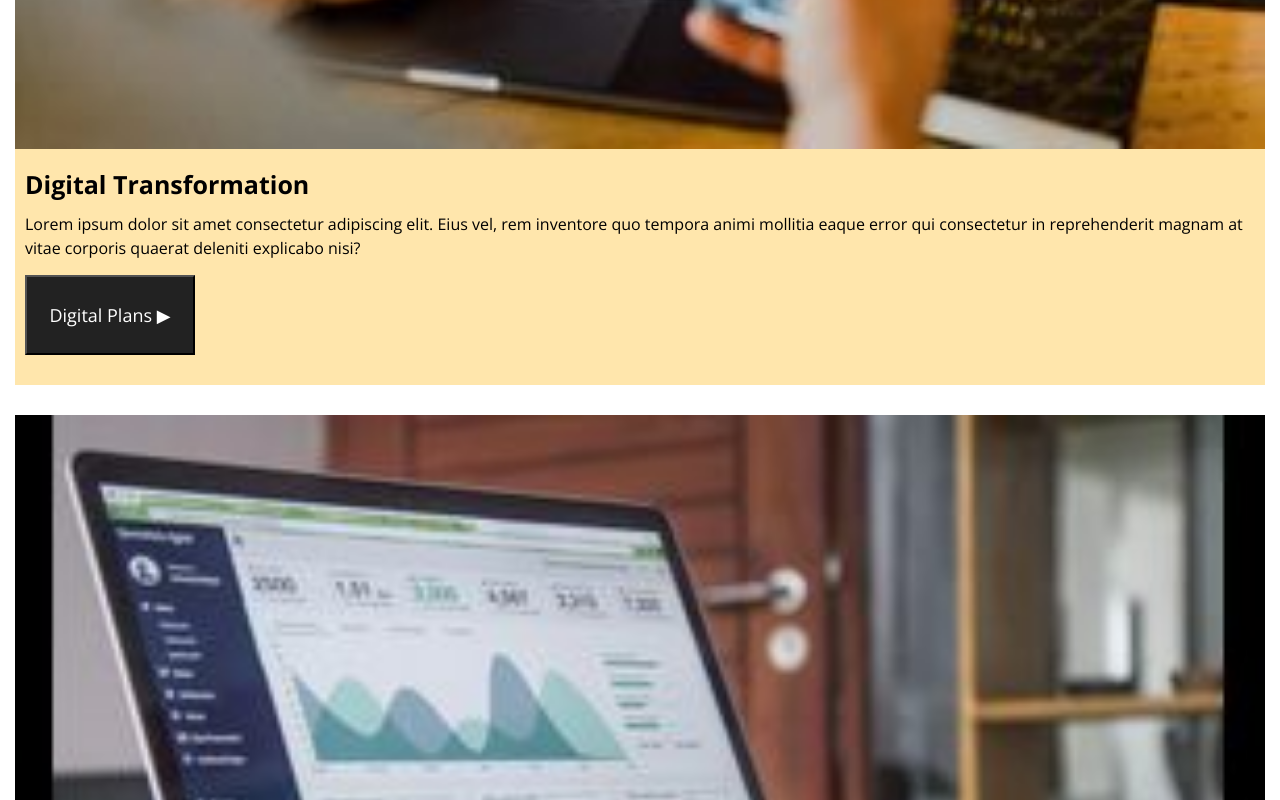
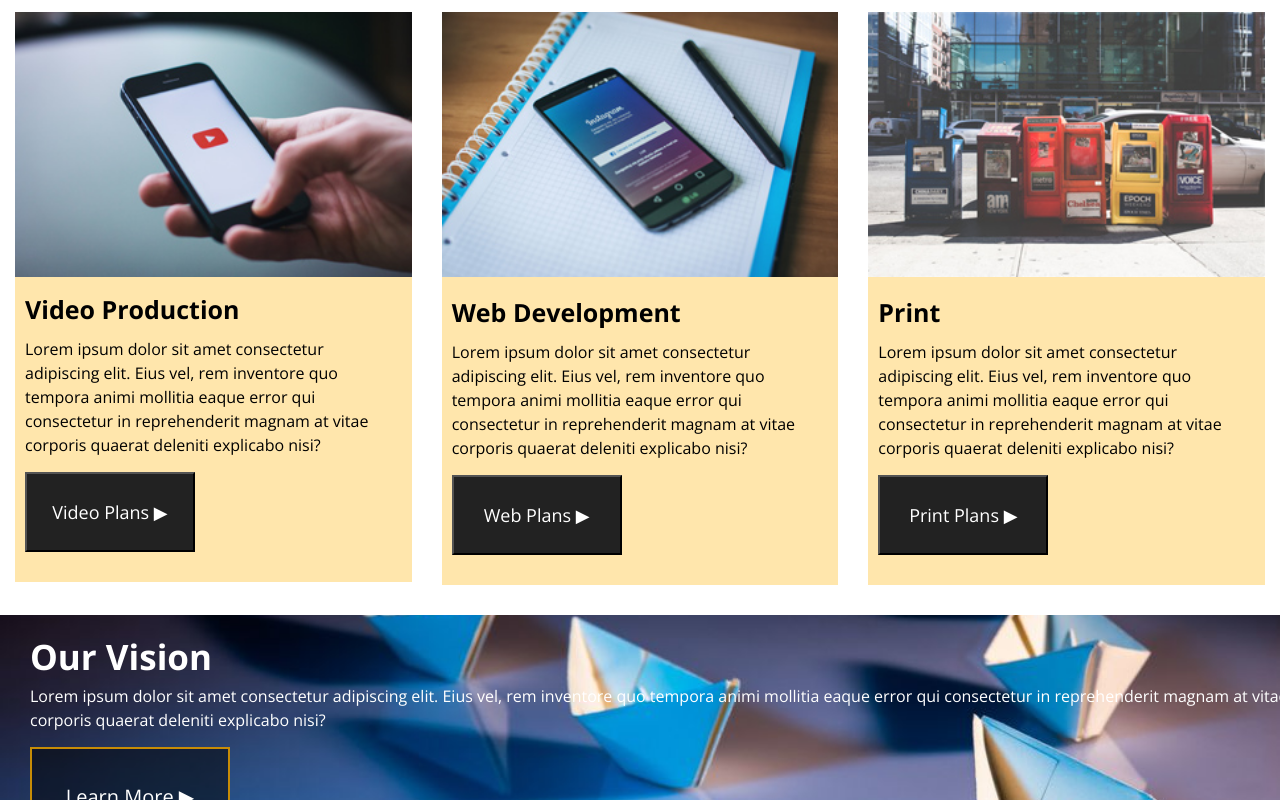
Before and after one commit to yama0058/yama0058.github.io, a plain HTML site: page final-project/index.html in a window 1280 px wide. Shown: the part 1922-2722 px from the top of the page. Drawn offline with nearby package versions, Linux system fonts and the light colour scheme.

Commit message:
Grid changes

```diff
--- a/final-project/style2.css
+++ b/final-project/style2.css
@@ -457,16 +457,6 @@ width: 100%;
     margin: 10px;
 }
 
-/* hours of operations */
-
-.hours h5 {
-    font-size: 28px;
-    font-family: "Open Sans", sans-serif;
-    font-weight: bold;
-    padding-top: 5px;
-    margin: 10px;
-}
-
 /* form 2 text style*/
 
 .form2{
@@ -530,6 +520,14 @@ Adapted from: https://developer.mozilla.org/en-US/docs/Web/CSS/border-collapse *
     font-family: "Open Sans", sans-serif;
 }
 
+.hours h5 {
+    font-size: 28px;
+    font-family: "Open Sans", sans-serif;
+    font-weight: bold;
+    padding-top: 5px;
+    margin: 10px;
+}
+
 
 /* map container styles*/
 
@@ -547,7 +545,7 @@ Adapted from: https://developer.mozilla.org/en-US/docs/Web/CSS/border-collapse *
 /* footer styles*/
 footer {
     background-color: #222222;
-    width: 760px;
+    width: auto;
     height: 107px;
     color:#c78c06;
 }
@@ -722,6 +720,30 @@ footer .button-container a {
 }
 
     .grid-container1 {
+    display: grid;
+    grid-template-columns: repeat(6, 1fr);
+    }
 
+    #digitalsection {
+        grid-column: span 3;
     }
+
+    #marketingsection {
+        grid-column: span 3;
+    }
+
+    #videosection {
+        grid-column: span 2;
+    }
+
+    #websection {
+        grid-column: span 2;
+    }
+
+    #printsection {
+        grid-column: span 2;
+    }
+
+
+
 }
```
